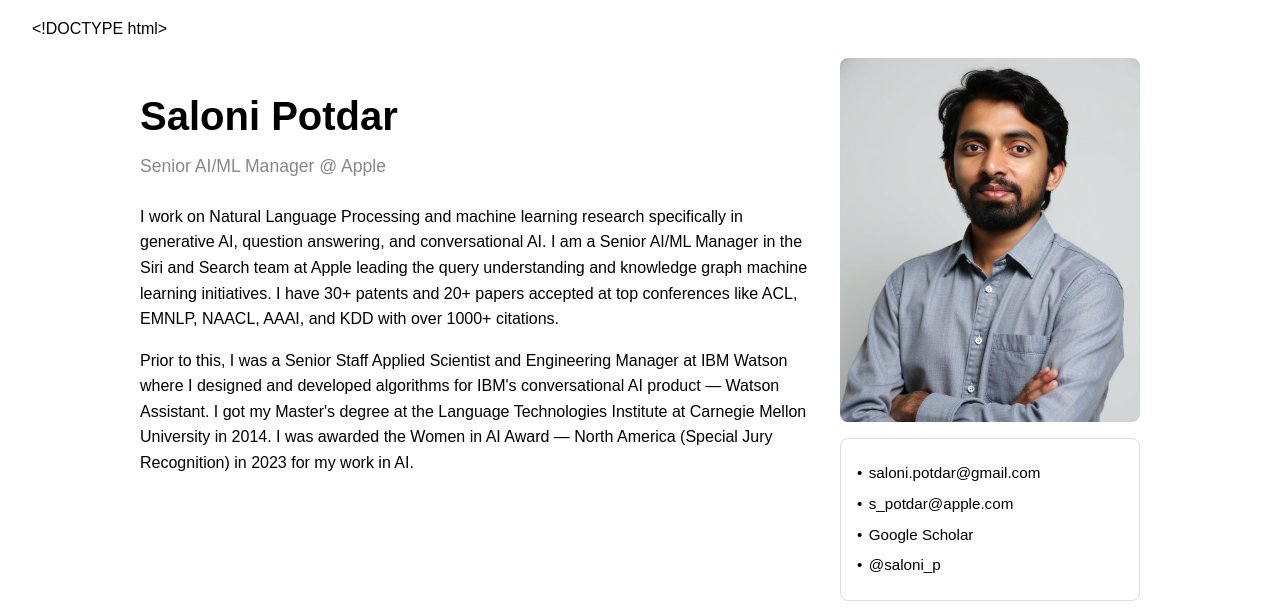
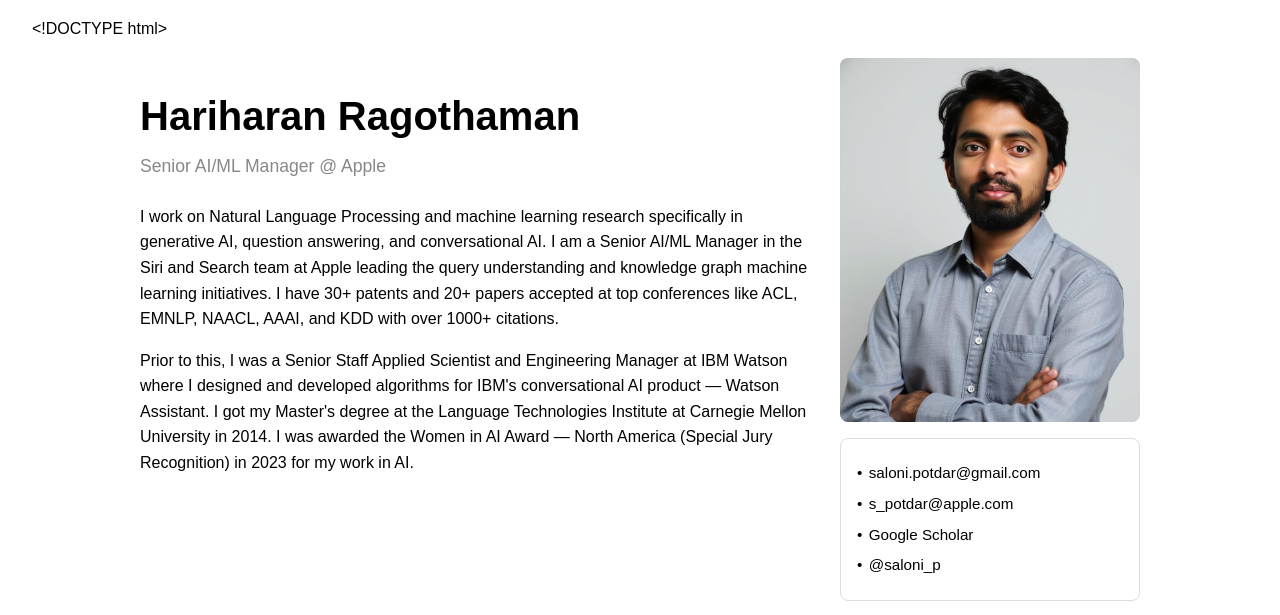
Before and after one commit to hariharanragothaman/hariharanragothaman.github.io, a Jekyll site: the page built from index.md, in a window 1280 px wide. Shown: the part 132-747 px from the top of the page. Built offline with Jekyll 4.4.1, drawn with Linux system fonts in a browser that asks for light colours; our own code applies the rules of GitHub Pages for plain Markdown files.

Commit message:
Polishes and Updates

```diff
--- a/index.md
+++ b/index.md
@@ -86,7 +86,7 @@
 
     <!-- Left side -->
     <div class="profile-left">
-      <h1>Saloni Potdar</h1>
+      <h1>Hariharan Ragothaman</h1>
       <div class="subtitle">Senior AI/ML Manager @ Apple</div>
 
       <p>
```
